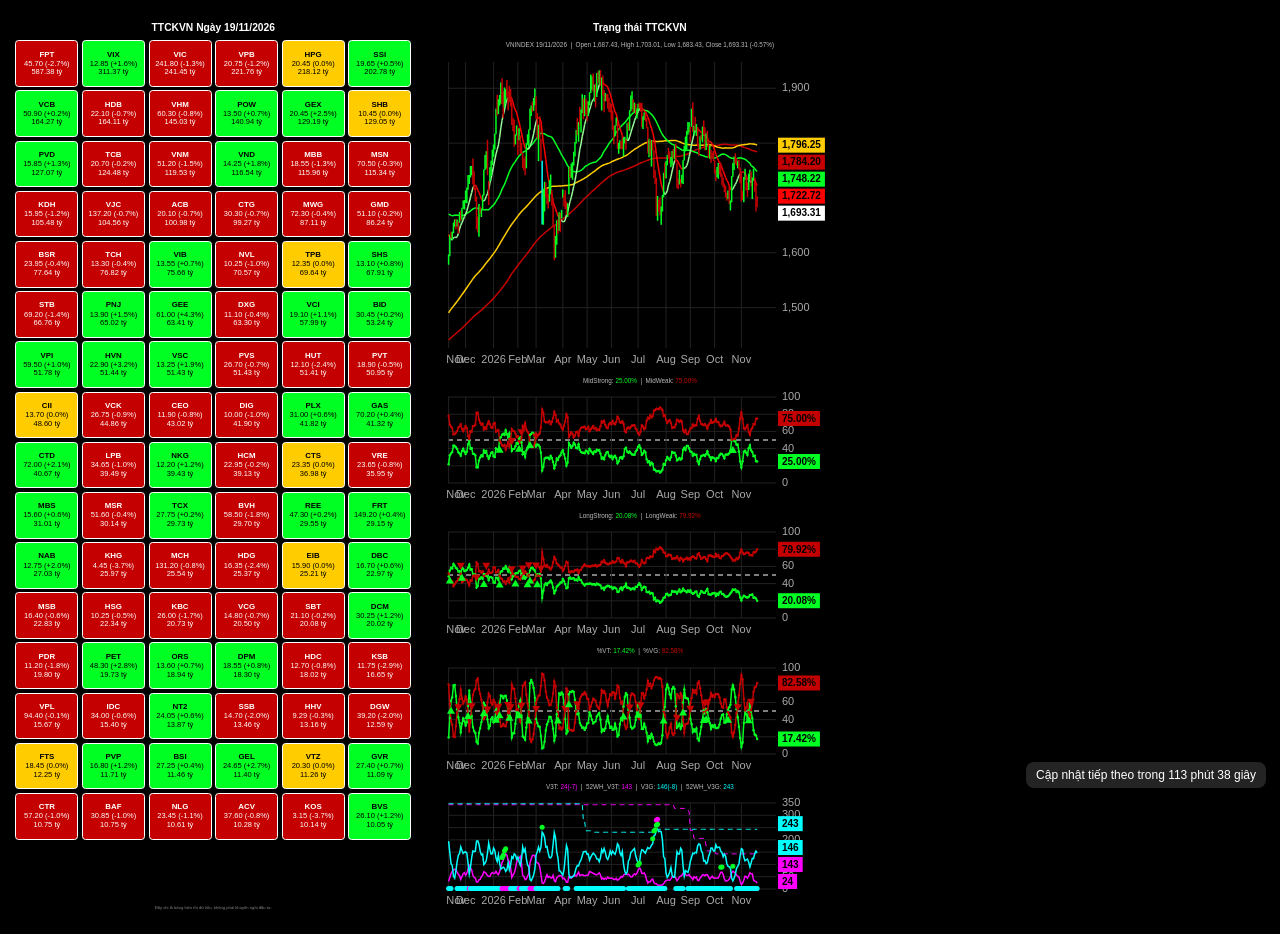
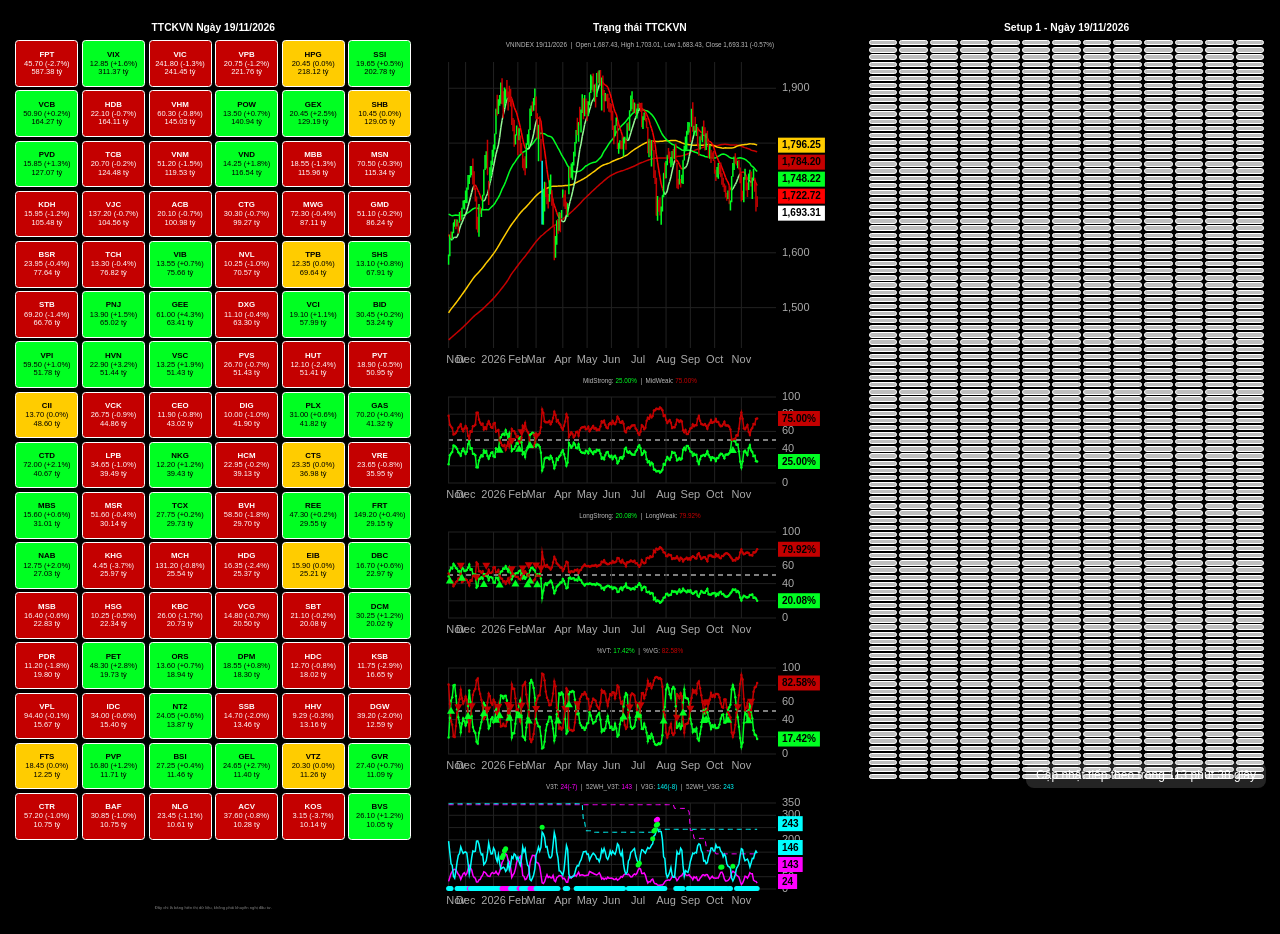
Before and after one commit to internbobi/stockboard, a plain HTML site: page index.html in a window 1280 px wide. Drawn offline with Linux system fonts and the light colour scheme.

Commit message:
Block 3: Setup 1 - all 1518 symbols, alphabetical, grey cells (Dat 2026-11-19)

```diff
--- a/index.html
+++ b/index.html
@@ -29,6 +29,12 @@
      as ".market canvas.pct-chart" (0,2,1) — a bare ".pct-chart" (0,1,0)
      loses and the % layers silently stay 320px (caught 2026-11-11). */
   .market canvas.pct-chart { height: 120px; }
+  /* Block 3 (Setup 1, Dat 2026-11-19): all symbols, one small cell each.
+     Panel is exactly viewport height and scrolls internally, so the long
+     1518-symbol list never stretches Block 1 / Block 2. */
+  .setup { width: 33.33%; height: 100vh; container-type: inline-size; padding: 1.5cqw 1.2cqw; display: flex; flex-direction: column; }
+  .setup-grid { display: grid; grid-template-columns: repeat(auto-fill, minmax(7cqw, 1fr)); gap: 0.5cqw; overflow-y: auto; flex: 1; padding-bottom: 36px; }
+  .setup-cell { border: 1px solid #fff; border-radius: 4px; background: #BEBEBE; color: #000; font-weight: bold; font-size: 1.9cqw; text-align: center; padding: 0.4cqw 0.2cqw; line-height: 1.2; white-space: nowrap; overflow: hidden; }
 </style>
 </head>
 <body>
@@ -51,6 +57,10 @@
 <div id="tma5info" class="vninfo">Đang tải dữ liệu…</div>
 <canvas id="tma5chart" class="pct-chart"></canvas>
 </div>
+<div class="setup">
+<h1 id="setupTitle">Setup 1</h1>
+<div class="setup-grid" id="setupGrid"></div>
+</div>
 <div id="countdown"></div>
 <script>
 function fmtDate(iso) {
@@ -62,6 +72,7 @@ function fmtPricePct(close, pct) {
 }
 function renderBoard(data) {
   document.getElementById('title').textContent = 'TTCKVN Ngày ' + fmtDate(data.date);
+  document.getElementById('setupTitle').textContent = 'Setup 1 - Ngày ' + fmtDate(data.date);
   document.getElementById('status').textContent = '';
   const grid = document.getElementById('grid');
   grid.innerHTML = '';
@@ -97,6 +108,27 @@ function refreshAll() {
 }
 loadData();
 setInterval(refreshAll, 30000);
+// ---- Block 3 (Setup 1): all symbols, one cell each, alphabetical ----
+// Loaded once on page load (not in refreshAll): the list is static, and
+// re-rendering it every 30s would reset the panel's scroll position.
+function loadSetup() {
+  fetch('all_symbols.json?t=' + Date.now()).then(r => {
+    if (!r.ok) throw new Error('Không tải được all_symbols.json');
+    return r.json();
+  }).then(data => {
+    const grid = document.getElementById('setupGrid');
+    grid.innerHTML = '';
+    data.symbols.forEach(sym => {
+      const d = document.createElement('div');
+      d.className = 'setup-cell';
+      d.textContent = sym;
+      grid.appendChild(d);
+    });
+  }).catch(e => {
+    document.getElementById('setupGrid').textContent = 'Chưa có dữ liệu: ' + e.message;
+  });
+}
+loadSetup();
 function nextRefreshDate(now) {
   const day = now.getDay();
   if (day === 0 || day === 6) return null;
```
Also changed, not shown: all_symbols.json (added, +1 -0 lines).
